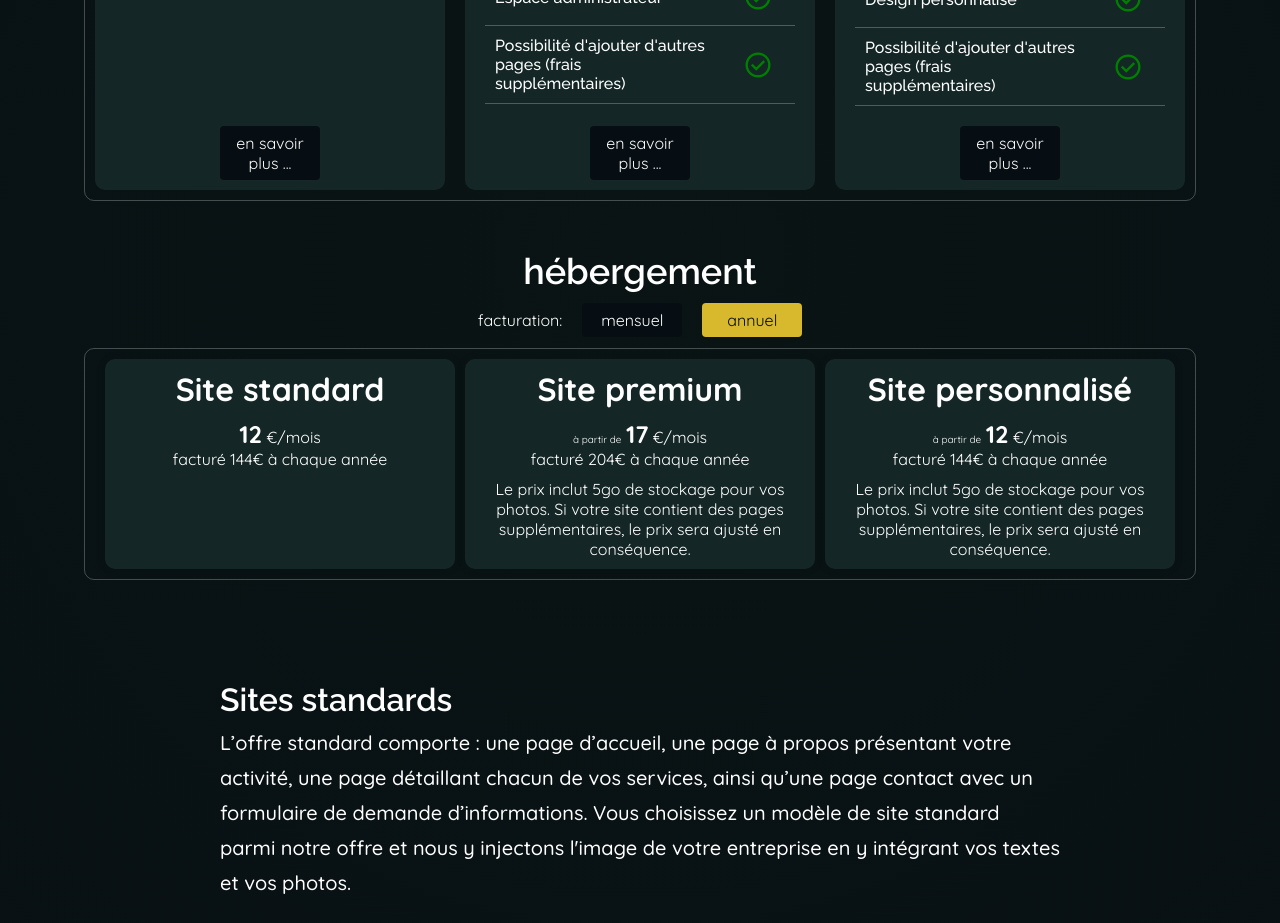
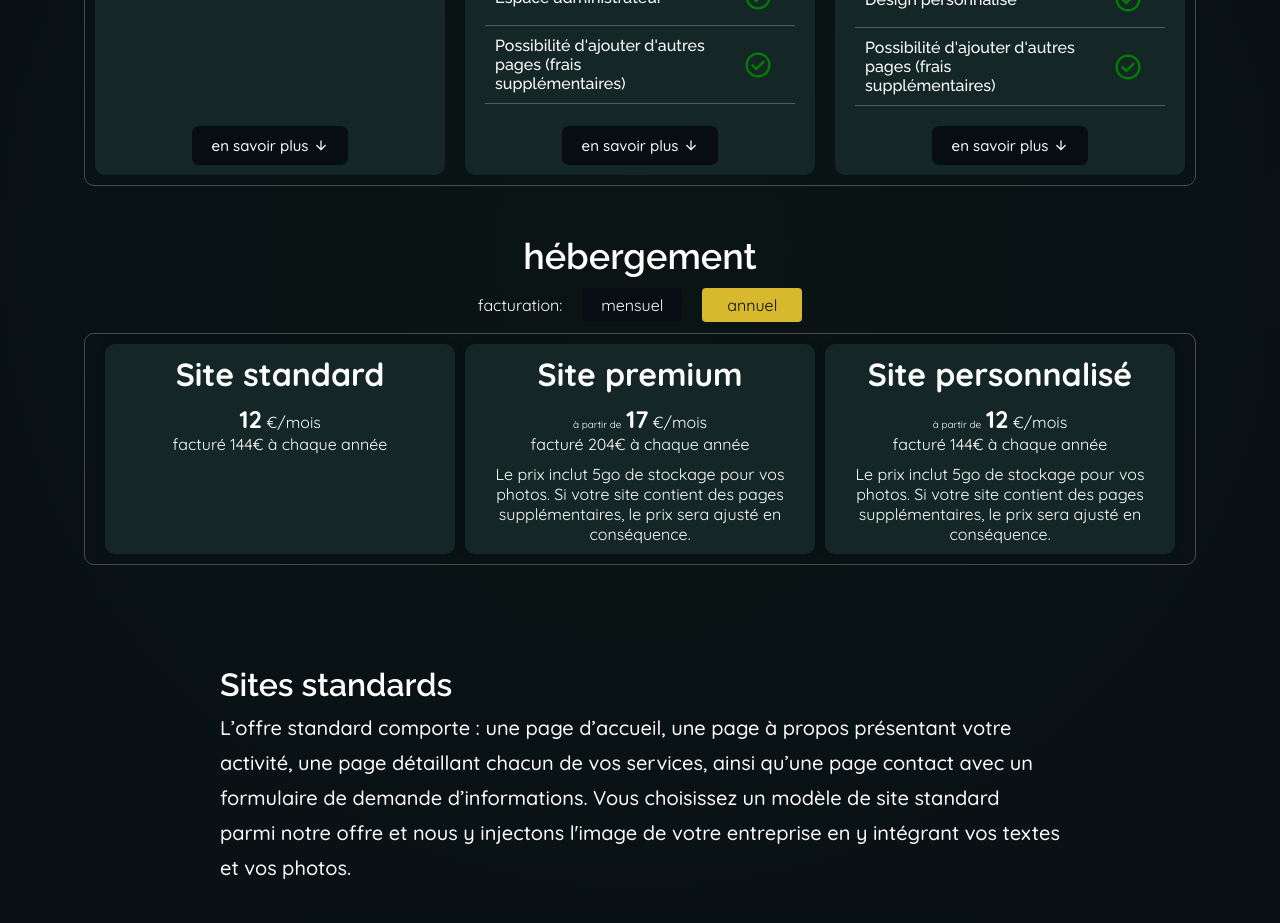
Before and after one commit to Posoroko/Monsieur-Edgar, a Nuxt app: page /tarifs in a window 1280 px wide. Shown: the part 1180-2103 px from the top of the page. Built offline with nearby package versions, Linux system fonts and the light colour scheme.

Commit message:
know more

```diff
--- a/components/TarifsBoard/TarifsBoardCard.vue
+++ b/components/TarifsBoard/TarifsBoardCard.vue
@@ -34,14 +34,14 @@
                         <span class="specLineContentText flex alignCenter gap10">
                             <span class="specLineText raleway">{{ spec.text }}</span>
                         </span>
-                        <a href="#detailBox"></a>
-                        <span class="specLineIcon iconOutlined specCheck centered">check_circle</span>
+
+                        <span>check_circle</span>
                     </span>
                 </li>
             </ul>
         </div>
-        <div class="detailBox centered">
-            <p class="button1 textAlignCenter">en savoir plus ...</p>
+        <div class="detailBox flex justifyCenter">
+            <a class="detailButton flex alignCenter gap5" href="#detailBox">en savoir plus <span class="icon">arrow_downward</span></a>
         </div>
     </div>
 </template>
@@ -60,6 +60,20 @@ console.log(props.specs)
 </script>
 
 <style scoped>
+.detailButton {
+    font-size: 15px;
+    font-weight: 500;
+    background-color: var(--bg-main);
+    padding: 10px 20px;
+    border-radius: 7px;
+}
+.detailButton:hover {
+    color: var(--bg-main);
+    background-color: var(--funky-main);
+}
+.detailButton:hover .icon{
+    color: var(--bg-main);
+}
 .tarifCardBox {
     width: min(90vw, 350px);
     background-color: var(--bg-secondary);
--- a/pages/tarifs.vue
+++ b/pages/tarifs.vue
@@ -18,7 +18,7 @@ import { TarifsBoardMain } from '~/.nuxt/components';
     <main class="tarifMain mainWidth flex column alignCenter">
         <TarifsBoardMain />
 
-        <section class="mainWidth flex justifyCenter marTop50">
+        <section id="detailBox"  class="mainWidth flex justifyCenter marTop50">
             <ul class="smallWidth flex column gap20">
                 <li class="marTop50">
                     <h3 class="bodyH3">Sites standards</h3>
```
